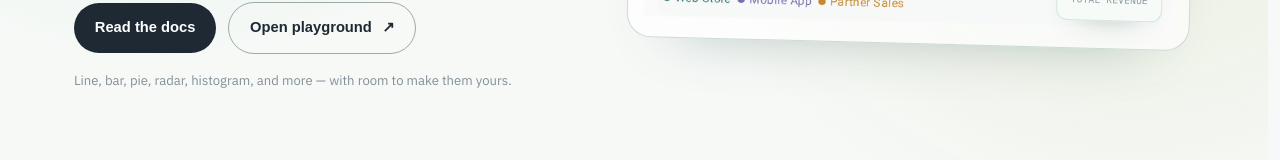
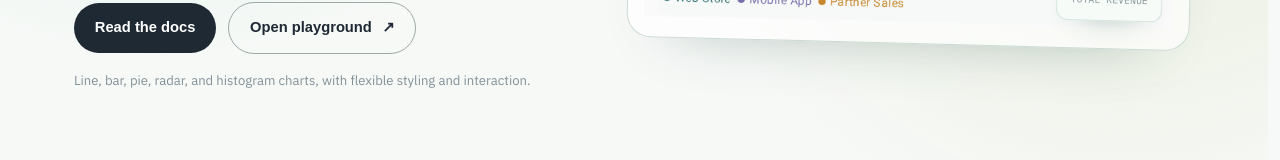
Before and after one commit to HDCharts/charts-docs, a Next.js app in the folder docs-app/: page / in a window 1280 px wide. Shown: the part 563-723 px from the top of the page. Built offline with nearby package versions, Linux system fonts and the light colour scheme; a web font is replaced by a local one.

Commit message:
copy(docs): simplify homepage chart note

```diff
--- a/docs-app/app/page.tsx
+++ b/docs-app/app/page.tsx
@@ -21,7 +21,7 @@ export default function HomePage() {
               <Link href={`/${defaultVersion}/wiki`} className="marketing-button marketing-button-primary">Read the docs</Link>
               <a href="/playground" target="_blank" rel="noopener noreferrer" className="marketing-button marketing-button-secondary">Open playground <span aria-hidden="true">↗</span></a>
             </div>
-            <p className="marketing-hero-note">Line, bar, pie, radar, histogram, and more — with room to make them yours.</p>
+            <p className="marketing-hero-note">Line, bar, pie, radar, and histogram charts, with flexible styling and interaction.</p>
           </div>
           <ChartHeroVisual />
         </section>
```
